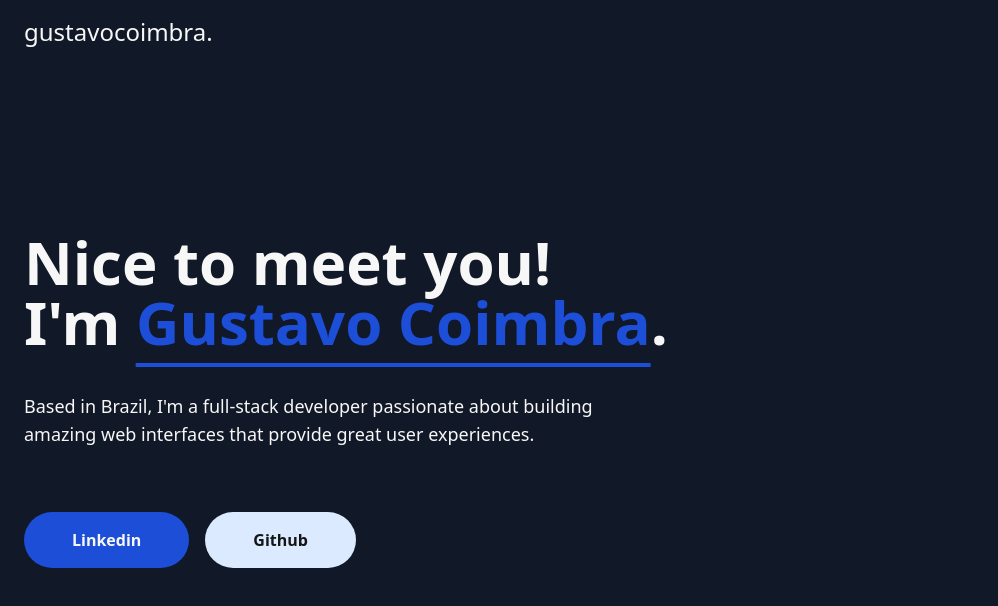
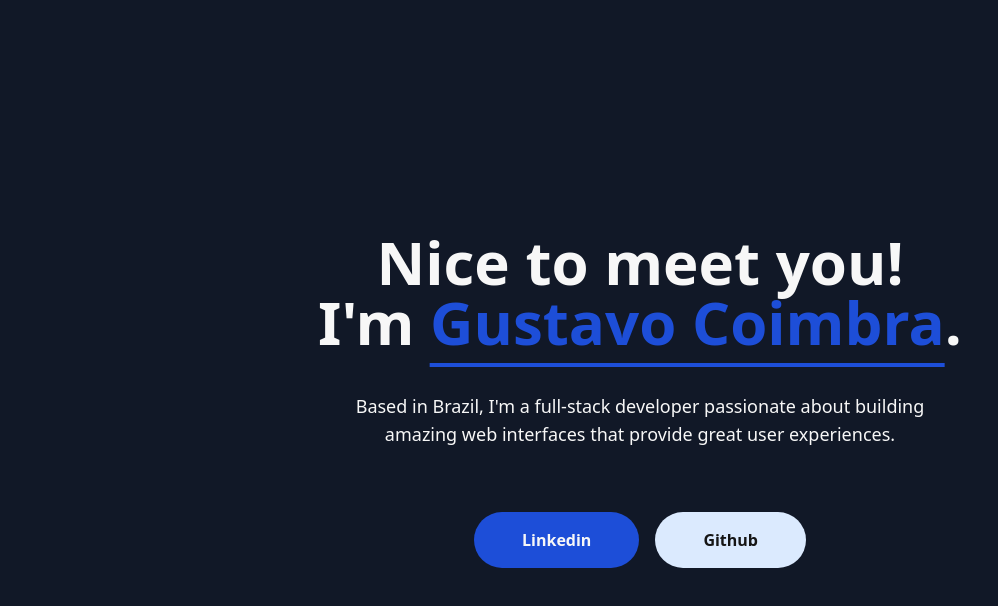
Before and after one commit to gustavocoimbradev/gustavocoimbra, a Next.js app: page / in a window 1280 px wide. Shown: the top 606 px of the page, without its empty margins (0-998 px from the left). Built offline with nearby package versions, Linux system fonts and the light colour scheme.

Commit message:
gustavo-coimbra

```diff
--- a/src/app/page.tsx
+++ b/src/app/page.tsx
@@ -5,7 +5,6 @@ import { Hero } from '@/components/Hero';
 export default function Home() {
   return (
     <>
-      <Header/>
       <Main>
         <Hero/>
       </Main>
--- a/src/components/Header/Brand.tsx
+++ /dev/null
@@ -1,9 +0,0 @@
-import Link from "next/link";
-
-export function Brand() {
-    return (
-        <Link href="/" className="text-light font-medium h-full size text-2xl w-max flex items-center">
-            gustavocoimbra.
-        </Link>
-    )
-}
--- a/src/components/Header/index.tsx
+++ /dev/null
@@ -1,13 +0,0 @@
-import { Container } from '@/components/_Layout/Container';
-
-import { Brand } from '@/components/Header/Brand';
-
-export function Header() {
-    return (
-        <header className="w-screen fixed h-16">
-            <Container className="flex flex-col h-full">
-                <Brand/>
-            </Container>
-        </header>
-    )
-}
--- a/src/components/Hero/Headline.tsx
+++ b/src/components/Hero/Headline.tsx
@@ -7,14 +7,14 @@ import { Button } from '@/components/_Elements/Button';
 export function Headline() {
     return (
         <div className="h-screen flex flex-col justify-center text-light justify-center ">
-            <H1>
+            <H1 className="text-center">
                 Nice to meet you!<br/>
                 I&apos;m <Mark>Gustavo Coimbra</Mark>.
             </H1>
-            <P className="max-w-xl md:text-lg !mb-16">
+            <P className="max-w-xl md:text-lg mx-auto !mb-16 text-center">
                 Based in Brazil, I&apos;m a full-stack developer passionate about building amazing web interfaces that provide great user experiences.
             </P>
-            <div className="flex gap-4">
+            <div className="flex gap-4 items-center justify-center">
                 <Button href="https://www.linkedin.com/in/gustavocoimbradev/" variant="linkedin">Linkedin</Button>
                 <Button href="https://github.com/gustavocoimbradev/" variant="github">Github</Button>
             </div>
```
